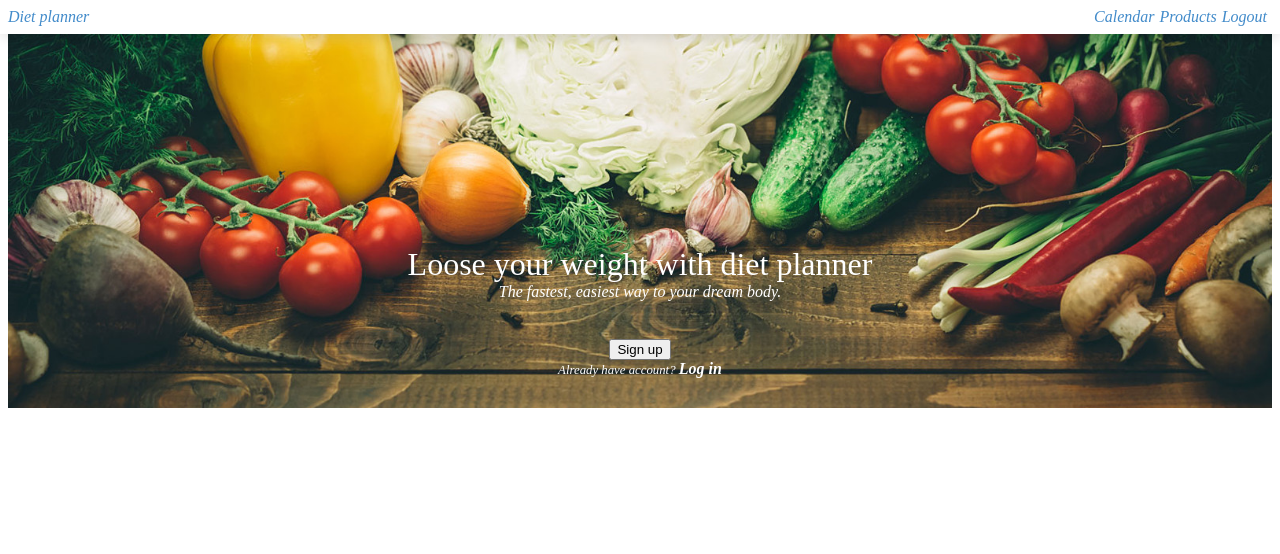
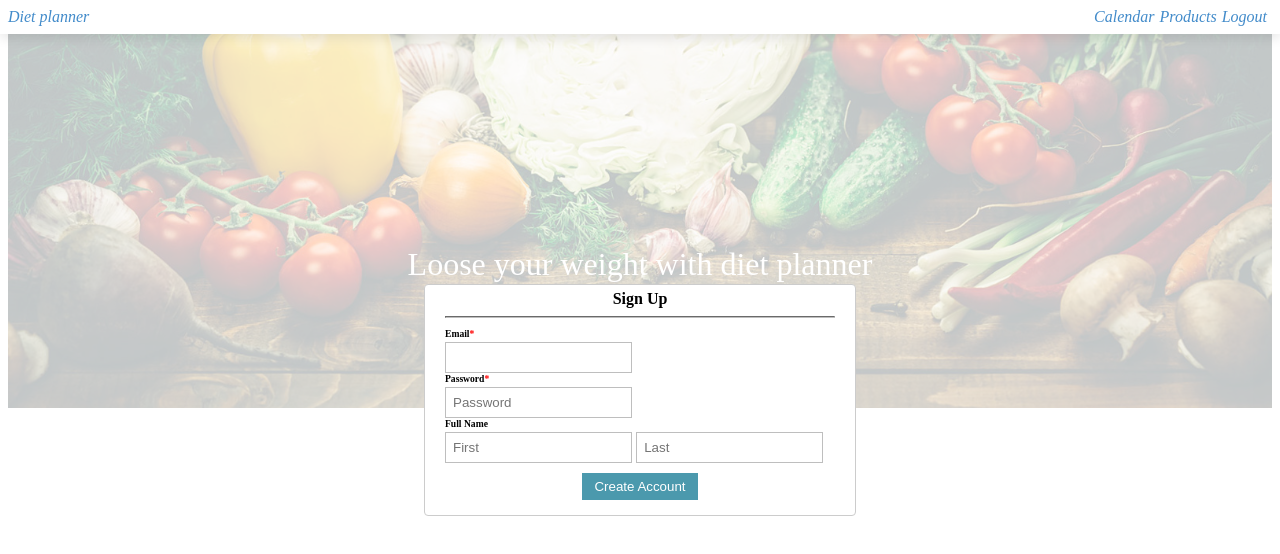
Before and after one commit to vinglfm/diet-planner, a React app: page / in a window 1280 px wide. Both pictures are taken after a click on the button "Sign up". Shown: the top 554 px of the page. Built offline with nearby package versions, Linux system fonts and the light colour scheme.

Commit message:
Added modal sign up

```diff
--- a/package.json
+++ b/package.json
@@ -31,6 +31,7 @@
     "prop-types": "^15.6.1",
     "react": "^16.2.0",
     "react-dom": "^16.2.0",
+    "react-modal": "^3.3.1",
     "react-router-dom": "^4.2.2",
     "sass-loader": "^6.0.7",
     "style-loader": "^0.20.2",
--- a/src/Main/Button.jsx
+++ b/src/Main/Button.jsx
@@ -1,10 +1,13 @@
 import React, {Component} from 'react';
 
 export class Button extends Component {
+  constructor(props) {
+    super(props);
+  }
 
   render() {
     return (
-      <button>Sign up</button>
+      <button class='main__button' onClick={this.props.click}>Sign up</button>
     )
   }
 }
--- a/src/Main/Caption.jsx
+++ b/src/Main/Caption.jsx
@@ -1,16 +1,33 @@
 import React, {Component} from 'react';
+import Modal from 'react-modal';
 import {FacebookButton} from './FacebookButton.jsx';
+import {SignUpModal} from './SignUpModal.jsx';
 import {Button} from './Button.jsx';
 import captionImg from '../../static/main_caption.jpg';
 import s from './main.scss';
 
 const captionStyle = {
   backgroundImage: `url(${captionImg})`
-}
+};
 
 export class Caption extends Component {
   constructor(props) {
     super(props);
+
+    this.state = {
+      authModalIsOpen: false
+    };
+
+    this.openAuthModal = this.openAuthModal.bind(this);
+    this.closeAuthModal = this.closeAuthModal.bind(this);
+  }
+
+  openAuthModal() {
+    this.setState({authModalIsOpen: true});
+  }
+
+  closeAuthModal() {
+    this.setState({authModalIsOpen: false});
   }
 
   render() {
@@ -20,10 +37,11 @@ export class Caption extends Component {
           <div className='main__caption__layout__header'>Loose your weight with diet planner</div>
           <div className='main__caption__layout__subtext'>The fastest, easiest way to your dream body.</div>
           <div className='main__caption__layout__auth'>
-            <Button/>
+            <Button click={this.openAuthModal}/>
             <div className='main__caption__layout__auth__text'>Already have account? <a>Log in</a></div>
           </div>
         </div>
+        <SignUpModal isOpen={this.state.authModalIsOpen} close={this.closeAuthModal}/>
       </div>
     );
   }
--- /dev/null
+++ b/src/Main/SignUpModal.jsx
@@ -0,0 +1,51 @@
+import React, {Component} from 'react';
+import Modal from 'react-modal';
+
+const signUpModalStyle = {
+  content: {
+    top: '50%',
+    left: '50%',
+    right: 'auto',
+    bottom: 'auto',
+    marginRight: '-50%',
+    transform: 'translate(-50%, -50%)'
+  }
+};
+
+export class SignUpModal extends Component {
+  constructor(props) {
+    super(props);
+
+    this.signUp = this.signUp.bind(this);
+  }
+
+  signUp() {
+    console.log('signUp');
+  }
+
+  render() {
+    return (
+      <Modal isOpen={this.props.isOpen}
+        onRequestClose={this.props.close}
+        contentLabel='Sign up'
+        style={signUpModalStyle}
+        appElement={document.getElementById('diet-app')}>
+        <div className='modal__header'>Sign Up</div>
+        <hr class="modal__divider"/>
+        <form className='modal__form' name='signUpForm' onSubmit={this.signUp} role='form'>
+          <label className='modal__form__label'>Email<span className='modal__form__label-required'>*</span></label>
+          <input className='modal__form__input' type='email' name='userName'/>
+          <label className='modal__form__label'>Password<span className='modal__form__label-required'>*</span></label>
+          <input className='modal__form__input' type='password' name='password' placeholder='Password' minLength='8' maxLength='16'/>
+          <label className='modal__form__label'>Full Name</label>
+          <input className='modal__form__input-small' type='text' name='firstName' placeholder='First'/>&nbsp;
+          <input className='modal__form__input-small' type='text' name='lastName' placeholder='Last'/>
+          <div className='modal__form__group'>
+            <input className='modal__form__group__submit' type='submit' value='Create Account'/>
+          </div>
+        </form>
+
+      </Modal>
+    );
+  }
+}
--- a/src/Main/main.scss
+++ b/src/Main/main.scss
@@ -1,4 +1,7 @@
 .main {
+  &__button {
+    cursor: pointer;
+  }
   &__caption {
     position: relative;
     text-align: center;
@@ -34,9 +37,95 @@
           a {
             font-weight: bold;
             font-size: 1rem;
+            cursor: pointer;
           }
         }
       }
     }
   }
 }
+
+.ReactModal__Content {
+  //require to override react-modal style
+  padding-top: 5px !important;
+  padding-bottom: 5px !important;
+}
+
+.modal {
+  font: 1rem "Lucida Sans Unicode", "Lucida Grande", sans-serif;
+
+  &__header {
+    text-align: center;
+    font-size: 1rem;
+    font-weight: bold;
+  }
+
+  &__divider {
+    border-width: .5px;
+    border-color: #BEBEBE;
+  }
+
+  &__form {
+    margin: 10px auto;
+    max-width: 400px;
+
+    &__input {
+      box-sizing: border-box;
+      -webkit-box-sizing: border-box;
+      -moz-box-sizing: border-box;
+      border: 1px solid #BEBEBE;
+      padding: 7px;
+      width: 48%;
+      margin: 0px;
+      -webkit-transition: all 0.30s ease-in-out;
+      -moz-transition: all 0.30s ease-in-out;
+      -ms-transition: all 0.30s ease-in-out;
+      -o-transition: all 0.30s ease-in-out;
+      outline: none;
+
+        &:focus {
+          -moz-box-shadow: 0 0 8px #88D5E9;
+          -webkit-box-shadow: 0 0 8px #88D5E9;
+          box-shadow: 0 0 8px #88D5E9;
+          border: 1px solid #88D5E9;
+        }
+    }
+
+    &__label {
+      font-size: .6rem;
+      margin:0 0 3px 0;
+      padding: 0;
+      display: block;
+      font-weight: bold;
+
+      &-required {
+        color: red;
+      }
+    }
+
+    &__input-small {
+      @extend .modal__form__input;
+      width: 48%;
+    }
+
+    &__group {
+      text-align: center;
+      padding-top: 10px;
+
+      &__submit {
+        background: #4B99AD;
+        border: none;
+        color: #fff;
+        padding: 6px 12px 6px 12px;
+        cursor: pointer;
+
+        &:focus {
+          background: #4691A4;
+          box-shadow: none;
+          -moz-box-shadow: none;
+          -webkit-box-shadow: none;
+        }
+      }
+    }
+  }
+}
```
